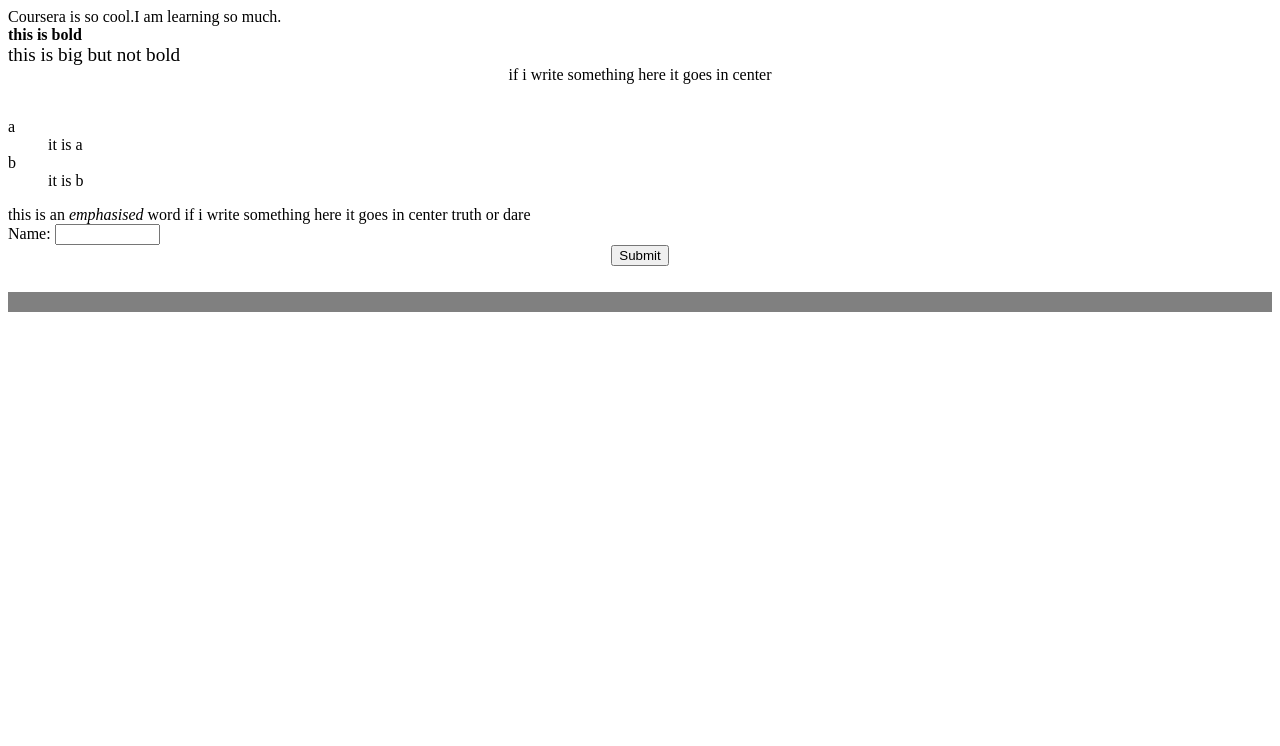
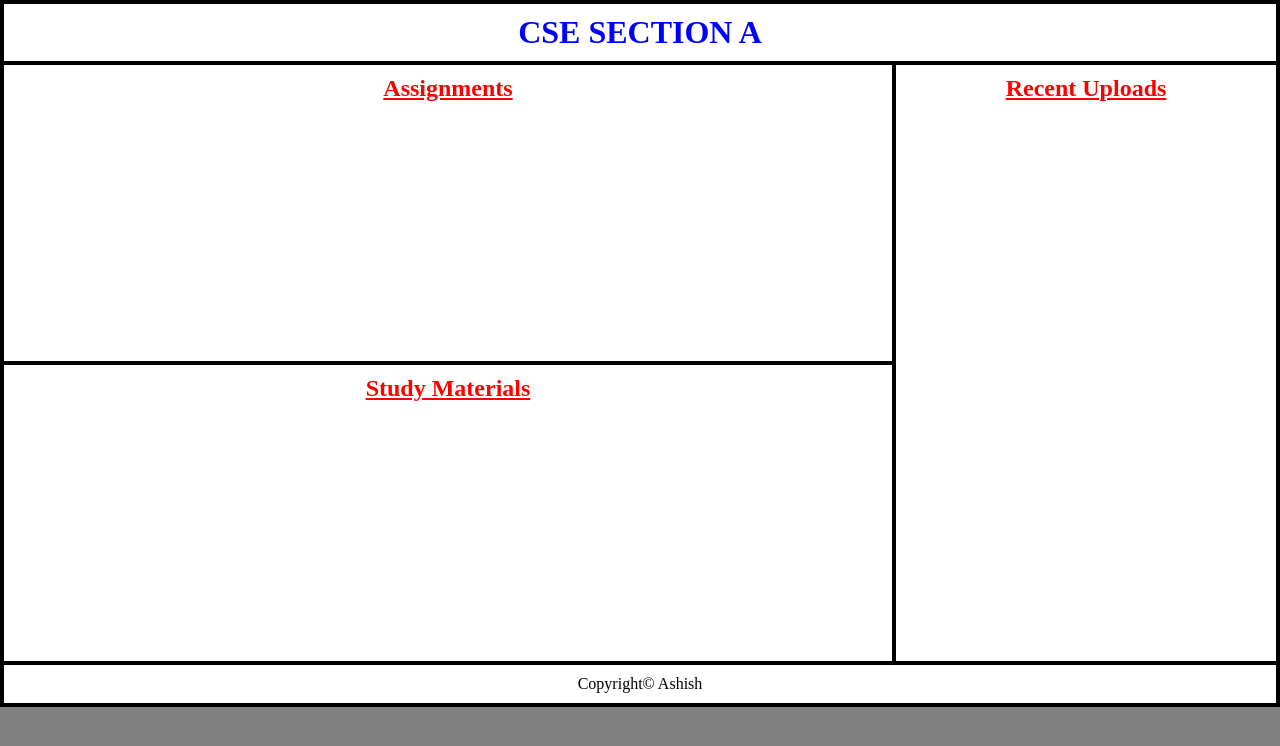
Before and after one commit to akjha992/coursera-test, a plain HTML site: page site/index.html in a window 1280 px wide. Drawn offline with Linux system fonts and the light colour scheme.

Commit message:
class_site

```diff
--- a/site/index.html
+++ b/site/index.html
@@ -3,28 +3,65 @@
 <head>
 	<meta charset="utf-8">
 	<title>Coursera  is cool.</title>
+	<style type="text/css">
+		*{
+			box-sizing: border-box;
+			margin: 0;
+		}
+		body{
+			background: gray;
+		}
+		h1{
+			color: blue;
+			text-align: center;
+			text-transform: capitalize;
+		}
+		#sidebar{
+			float: right;
+			width: 30%;
+			height: 600px;
+			overflow: scroll;
+			border-left: 0;
+			border-bottom: 0;
+		}
+		div>h2{
+			text-align: center;
+			text-transform: capitalize;
+			text-decoration: underline;
+			color: red;
+		}
+		.def{
+			background-color: white;
+			padding: 10px;
+			background-color: white;
+			border : 4px solid black;
+		}
+		#assignment{
+			width:70%;
+			height: 300px;
+			border-bottom: 0;
+		}
+		#study_material{
+			width: 70%;
+			height: 300px;
+			border-bottom: 0;
+		}
+		.foot{
+			text-align: center;
+		}
+	</style>
 </head>
 <body>
-Coursera is so cool.I am learning so much.
-<!--comment-->
-<br>
-<b>this is bold</b>
-<br>
-<big>this is big but not bold</big>
-<br>
-<center>if i write something here it goes in center</center>
-<br>
-<dl>
-	<dt>a</dt><dd>it is a</dd>
-	<dt>b</dt><dd>it is b</dd>
-
-</dl>
-this is an <em>emphasised</em> word if i write something here it goes in center truth&nbsp;or&nbsp;dare
-<br>
-<form method="post" action="index.html">
-	Name: <input size="10" name="_name"><br>
-	<center><input type="submit"></center><br>
-</form>
-<hr  size="20" noshade>
+	<h1 class=def style="border-bottom: 0;">CSE SECTION A</h1>
+	<div id="sidebar" class=def>
+		<h2>Recent Uploads</h2>
+	</div>
+	<div id="assignment" class="def">
+		<h2>assignments</h2>
+	</div>
+	<div id="study_material" class="def">
+		<h2>study materials</h2>
+	</div>
+	<footer class="def foot">Copyright&copy; Ashish</footer>
 </body>
 </html>
```
